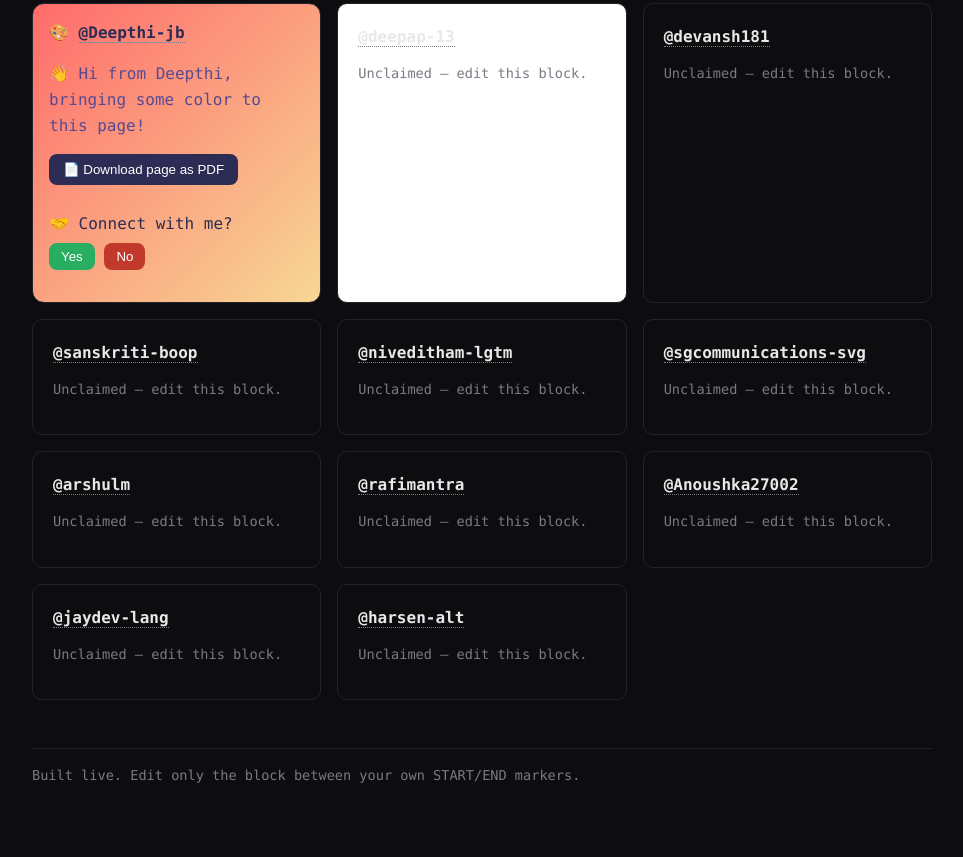
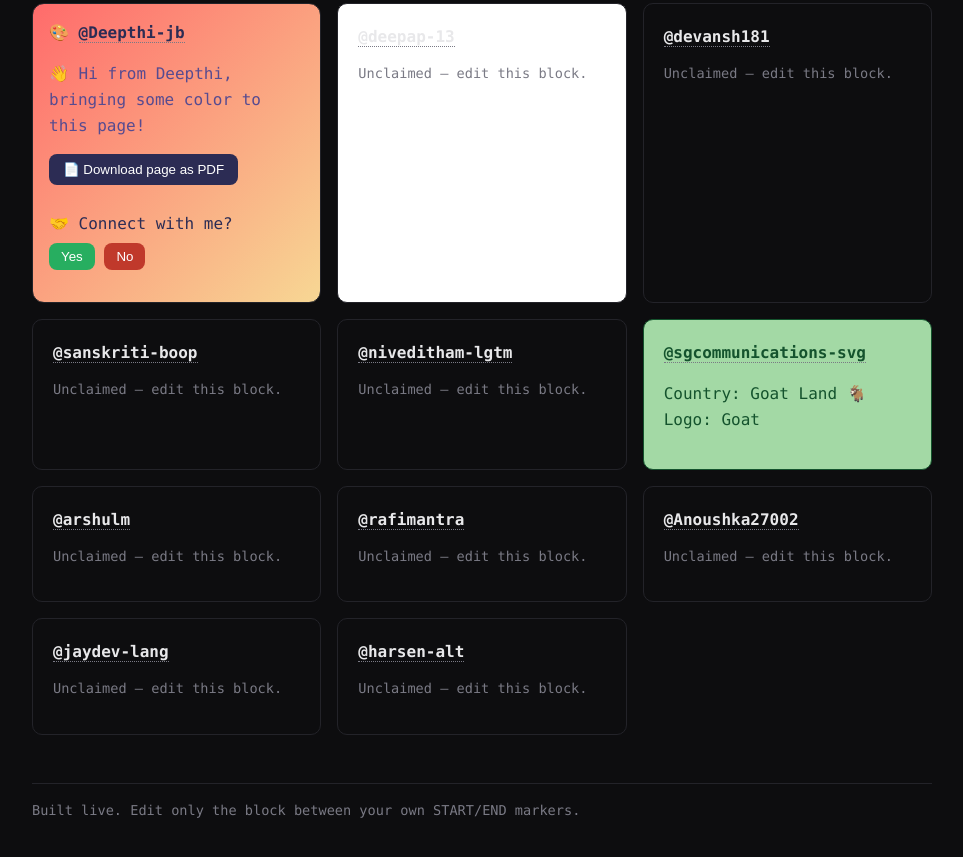
Before and after one commit to harsen-alt/demo-brain, a plain HTML site: page index.html in a window 1280 px wide. Shown: the part 1110-1967 px from the top of the page, without its empty margins (158-1121 px from the left). Before the commit the page ends 1945 px from the top, so only its background shows below. Drawn offline with Linux system fonts and the light colour scheme.

Commit message:
sgcommunications-svg: claimed my card

```diff
--- a/index.html
+++ b/index.html
@@ -168,9 +168,9 @@
 <!-- ===== END niveditham-lgtm ===== -->
 
 <!-- ===== START sgcommunications-svg ===== -->
-<section class="card" id="sgcommunications-svg">
-  <h2><a href="https://github.com/sgcommunications-svg">@sgcommunications-svg</a></h2>
-  <p class="empty">Unclaimed — edit this block.</p>
+<section class="card" id="sgcommunications-svg" style="background:#a3d9a5; border-color:#14532d;">
+  <h2><a href="https://github.com/sgcommunications-svg" style="color:#14532d;">@sgcommunications-svg</a></h2>
+  <p style="color:#14532d;">Country: Goat Land 🐐<br>Logo: Goat</p>
 </section>
 <!-- ===== END sgcommunications-svg ===== -->
 
```
